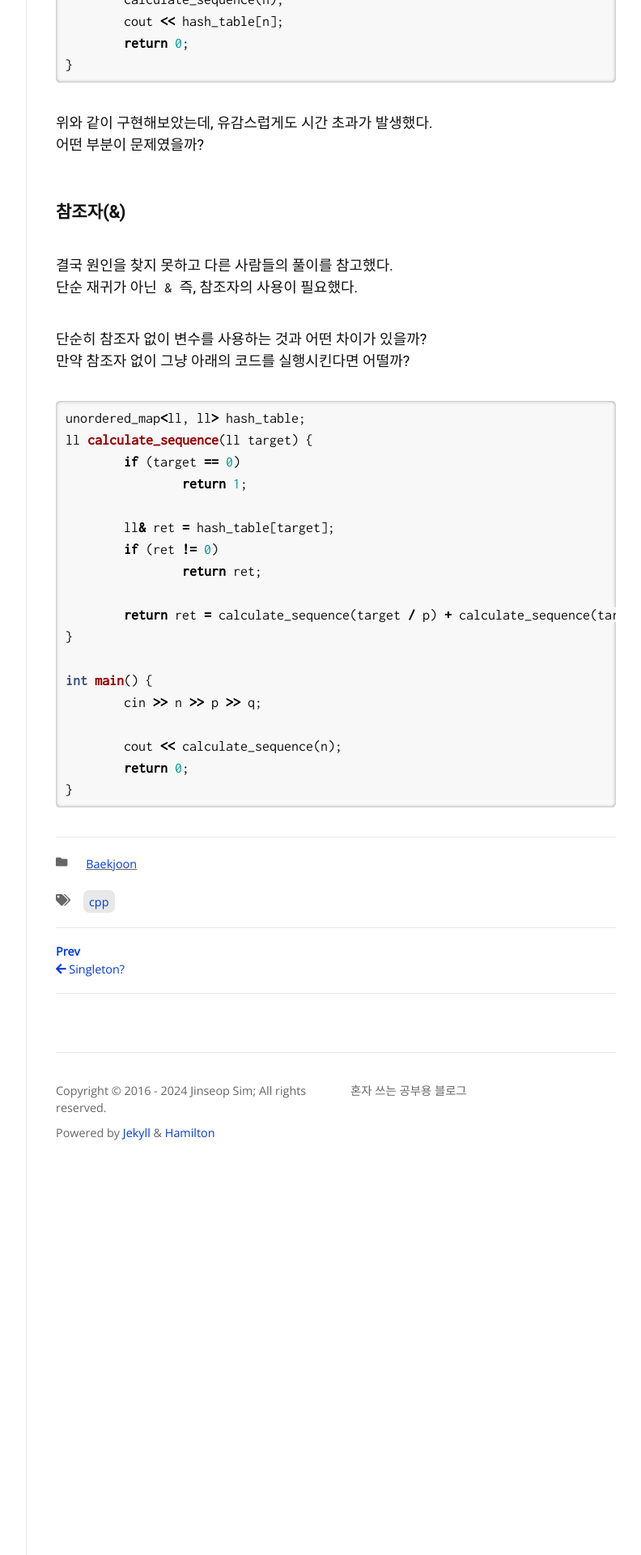
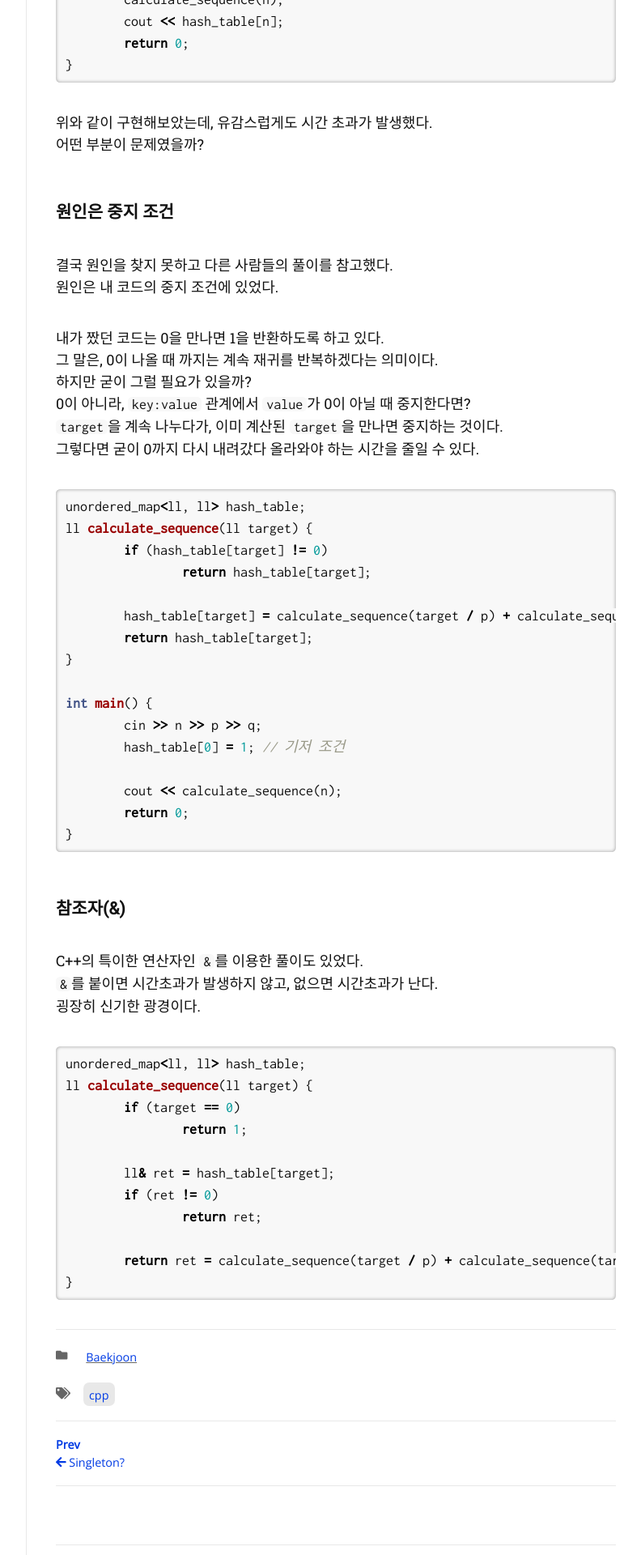
Before and after one commit to Jinseop-Sim/Jinseop-Sim.github.io, a Jekyll site: the page built from _posts/2024-01-06-bj-1351.md, in a window 1280 px wide. Shown: the part 1602-3522 px from the top of the page at 81% size, without its empty margins (357-1149 px from the left). Built offline with Jekyll 4.4.1, drawn with Linux system fonts in a browser that asks for light colours; nearby versions of some CDN libraries; some web fonts are replaced.

Commit message:
글 추가

````diff
--- a/_posts/2024-01-06-bj-1351.md
+++ b/_posts/2024-01-06-bj-1351.md
@@ -56,13 +56,40 @@ int main() {
 위와 같이 구현해보았는데, 유감스럽게도 시간 초과가 발생했다.
 어떤 부분이 문제였을까?
 
+### 원인은 중지 조건
+결국 원인을 찾지 못하고 다른 사람들의 풀이를 참고했다.
+원인은 내 코드의 중지 조건에 있었다.
+
+내가 짰던 코드는 0을 만나면 1을 반환하도록 하고 있다.
+그 말은, 0이 나올 때 까지는 계속 재귀를 반복하겠다는 의미이다.
+하지만 굳이 그럴 필요가 있을까?
+0이 아니라, ```key:value``` 관계에서 ```value```가 0이 아닐 때 중지한다면?
+```target```을 계속 나누다가, 이미 계산된 ```target```을 만나면 중지하는 것이다.
+그렇다면 굳이 0까지 다시 내려갔다 올라와야 하는 시간을 줄일 수 있다.
+
+{% highlight cpp %}
+unordered_map<ll, ll> hash_table;
+ll calculate_sequence(ll target) {
+	if (hash_table[target] != 0)
+		return hash_table[target];
+
+	hash_table[target] = calculate_sequence(target / p) + calculate_sequence(target / q);
+	return hash_table[target];
+}
+
+int main() {
+	cin >> n >> p >> q;
+	hash_table[0] = 1; // 기저 조건
+
+	cout << calculate_sequence(n);
+	return 0;
+}
+{% endhighlight %}
+
 ### 참조자(&)
-결국 원인을 찾지 못하고 다른 사람들의 풀이를 참고했다.
-단순 재귀가 아닌 ```&``` 즉, 참조자의 사용이 필요했다.
-
-단순히 참조자 없이 변수를 사용하는 것과 어떤 차이가 있을까?
-만약 참조자 없이 그냥 아래의 코드를 실행시킨다면 어떨까?
-
+C++의 특이한 연산자인 ```&```를 이용한 풀이도 있었다.
+```&```를 붙이면 시간초과가 발생하지 않고, 없으면 시간초과가 난다.
+굉장히 신기한 광경이다.
 
 {% highlight cpp %}
 unordered_map<ll, ll> hash_table;
````
Also changed, not shown: other parts of _posts/2024-01-06-bj-1351.md (+0 -7 lines).
